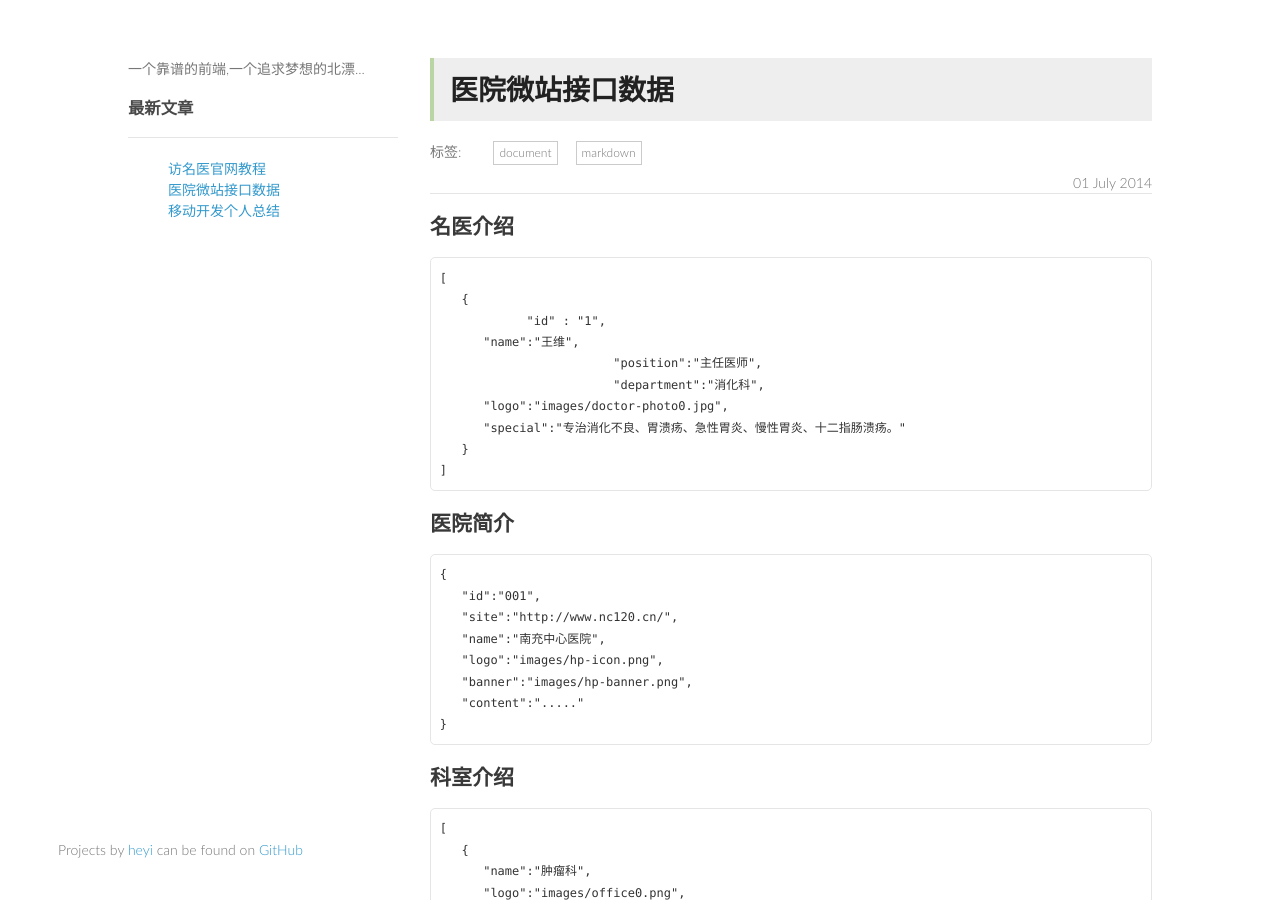
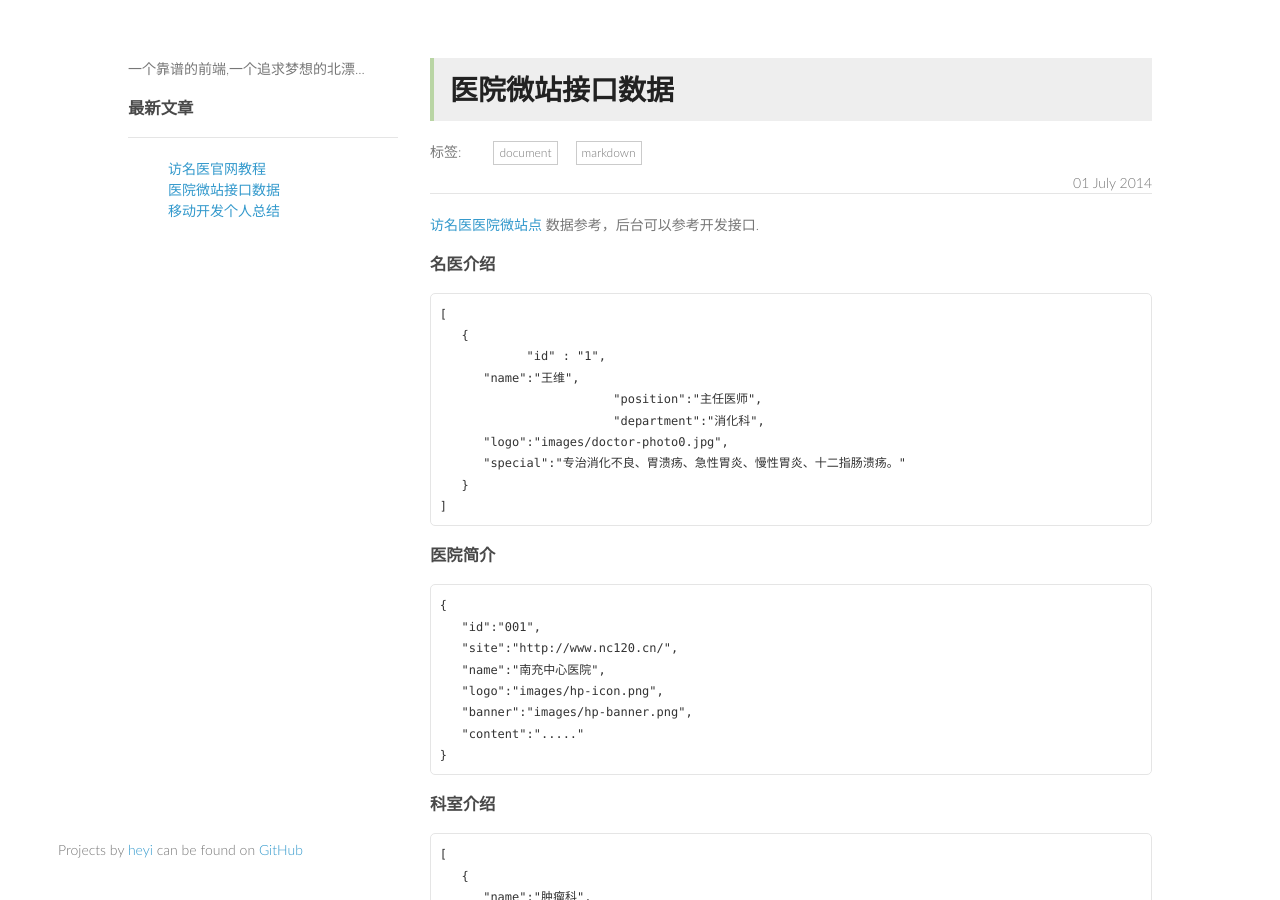
Before and after one commit to heyi/heyi.github.io, a Jekyll site: the page built from _posts/2014-07-01-port.md, in a window 1280 px wide and 900 px high. Built offline with Jekyll 4.4.1, drawn with Linux system fonts in a browser that asks for light colours.

Commit message:
update blog theme

````diff
--- a/_posts/2014-07-01-port.md
+++ b/_posts/2014-07-01-port.md
@@ -5,7 +5,8 @@ categories : [port]
 tags : [document,markdown]
 ---
 
-##名医介绍
+[访名医医院微站点](http://front.staging-fangmingyi.com/webroot/front.microsite/www/#/hospital/001) 数据参考，后台可以参考开发接口.
+###名医介绍
 ```
 [
    {
@@ -18,7 +19,7 @@ tags : [document,markdown]
    }
 ]
 ```
-##医院简介
+###医院简介
 ```
 {
    "id":"001",
@@ -29,7 +30,7 @@ tags : [document,markdown]
    "content":"....."
 }
 ```
-##科室介绍
+###科室介绍
 ```
 [
    {
@@ -59,7 +60,7 @@ tags : [document,markdown]
    }
 ]
 ```
-##医院动态
+###医院动态
 ```
 [
    {
@@ -69,7 +70,7 @@ tags : [document,markdown]
    }
 ]
 ```
-##心脑血管疾病评估报告
+###心脑血管疾病评估报告
 ```
 {
 	"user" :  {
@@ -103,7 +104,7 @@ tags : [document,markdown]
 }
 ```
 
-## 问卷调查
+### 问卷调查
 ```
 [
 	{ "question" : "您目前是否吸烟", "options" : ["是","否"], "isSingle" : true },
@@ -139,7 +140,7 @@ tags : [document,markdown]
 	}
 }
 ```
-##选择科室
+###选择科室
 ```
 [
    {
@@ -225,7 +226,7 @@ tags : [document,markdown]
 ]
 ```
 
-##医生详情（包括可以预约的时间)
+###医生详情（包括可以预约的时间)
 ```
 {
 	"id" : "1",
@@ -243,7 +244,7 @@ tags : [document,markdown]
 	]
 }
 ```
-##选择医生
+###选择医生
 ```
 [
    {
@@ -272,7 +273,7 @@ tags : [document,markdown]
    }
 ]
 ```
-##确认订单
+###确认订单
 ```
 {
 	"orderId" : "1",
@@ -290,7 +291,7 @@ tags : [document,markdown]
 }
 ```
 
-##查看订单列表
+###查看订单列表
 ```
 [
    {
````
Also changed, not shown: _posts/2014-07-02-index.md (+2 -0 lines).
